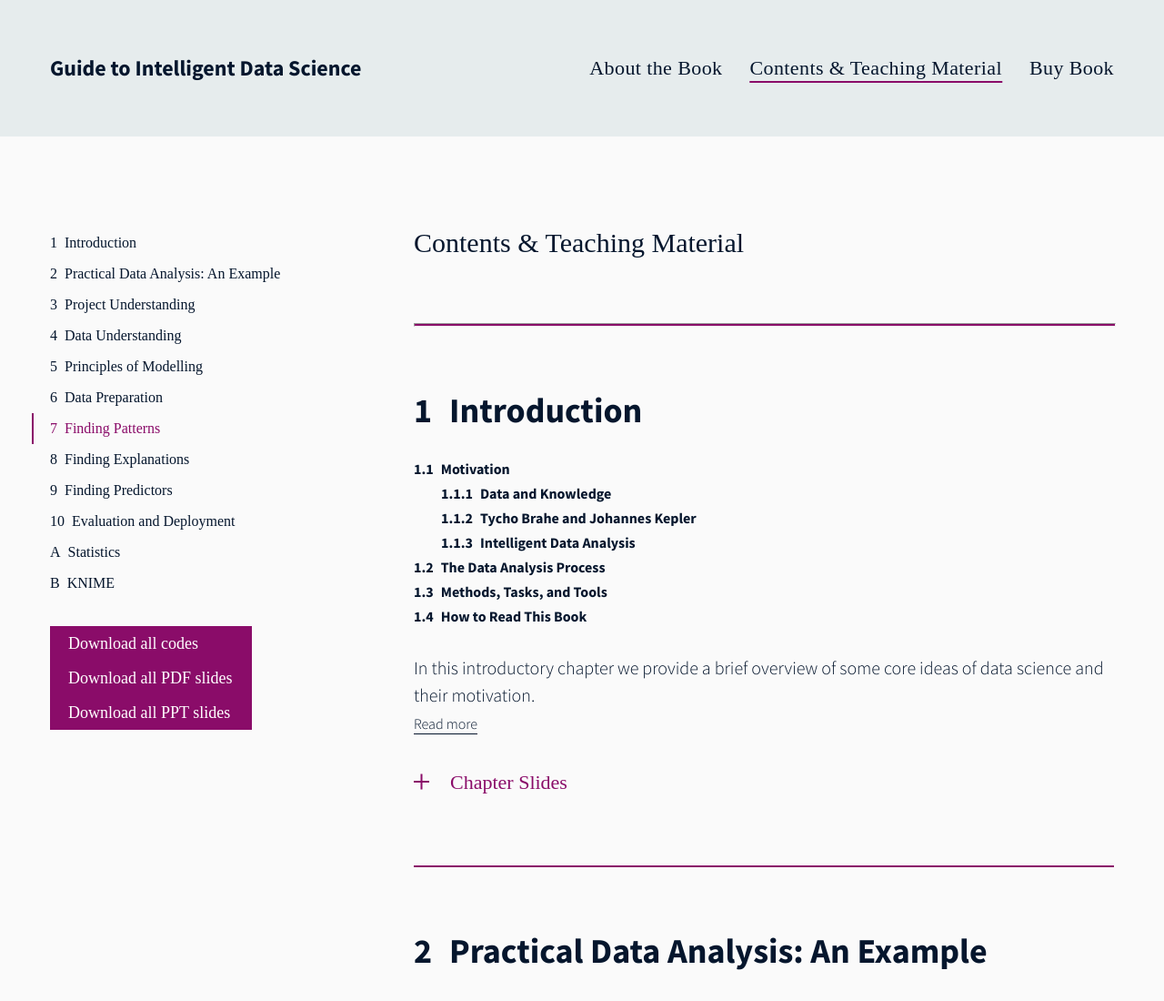
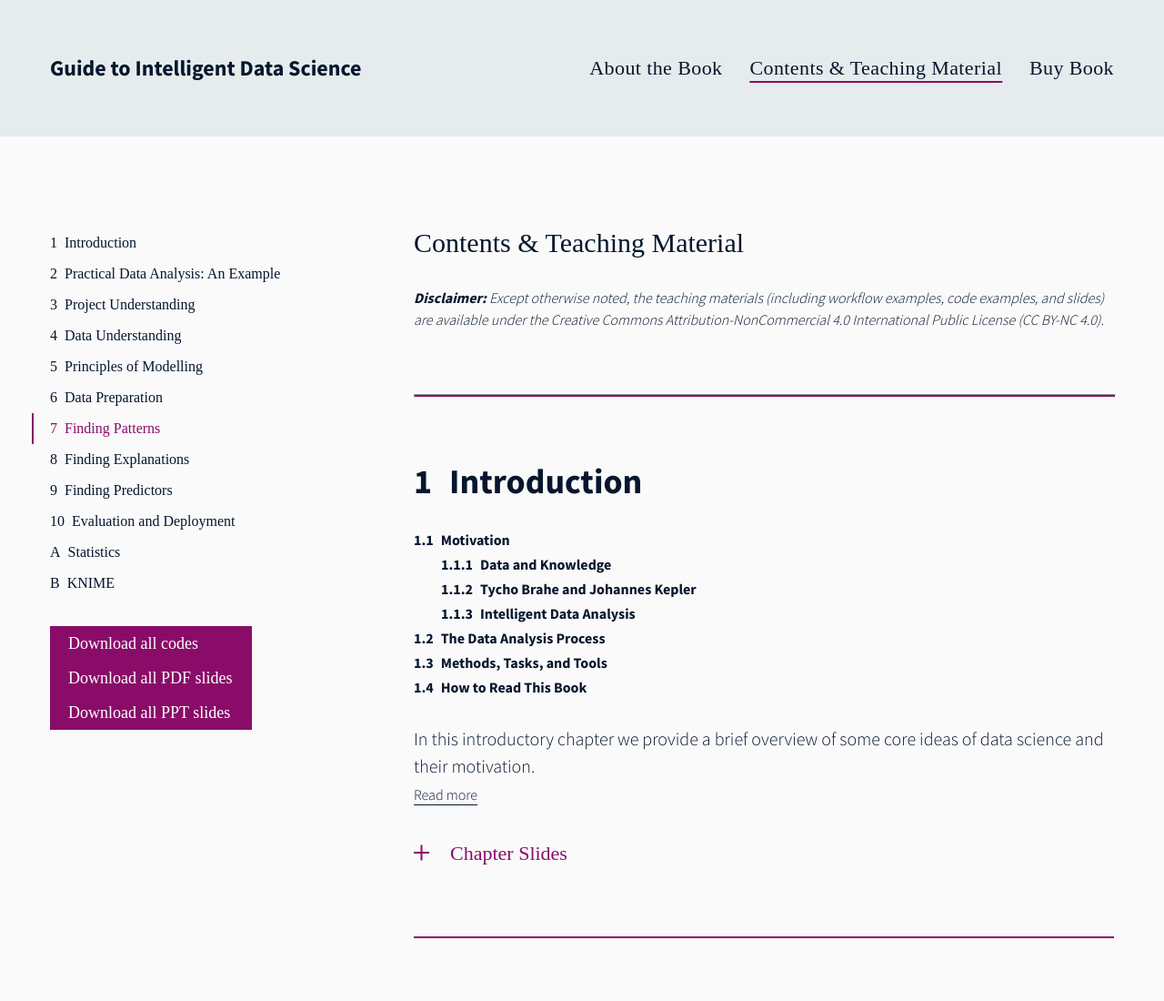
Before and after one commit to sathayas/GuideIDSWeb, a website: page contents-and-teaching-material.html in a window 1280 px wide. Shown: the top 1100 px of the page at 91% size. Drawn offline with nearby package versions, Linux system fonts and the light colour scheme; a web font is replaced by a local one.

Commit message:
Creative commons license disclaimer has been added, just below the main title

```diff
--- a/contents-and-teaching-material.html
+++ b/contents-and-teaching-material.html
@@ -94,6 +94,12 @@
 							<div class="mod__item mod__item--chapter">
 								<div class="content -wysiwyg">
 									<h1>Contents & Teaching Material</h1>
+									<div class="content sm">
+										<p><i><b>Disclaimer: </b>
+										Except otherwise noted, the teaching materials (including workflow examples, code examples, and slides) are
+										available under the Creative Commons Attribution-NonCommercial 4.0 International Public License (CC BY-NC 4.0).
+										</i></p>
+									</div>
 									<hr>
 									<h2 id="chapter-1">1&#8194;Introduction</h2>
 									<ol class="content__structure">
@@ -1447,7 +1453,6 @@
 							</div>
 						</div>
 					</section>
-
 				</main>
 			</section>
 		</div>
```
